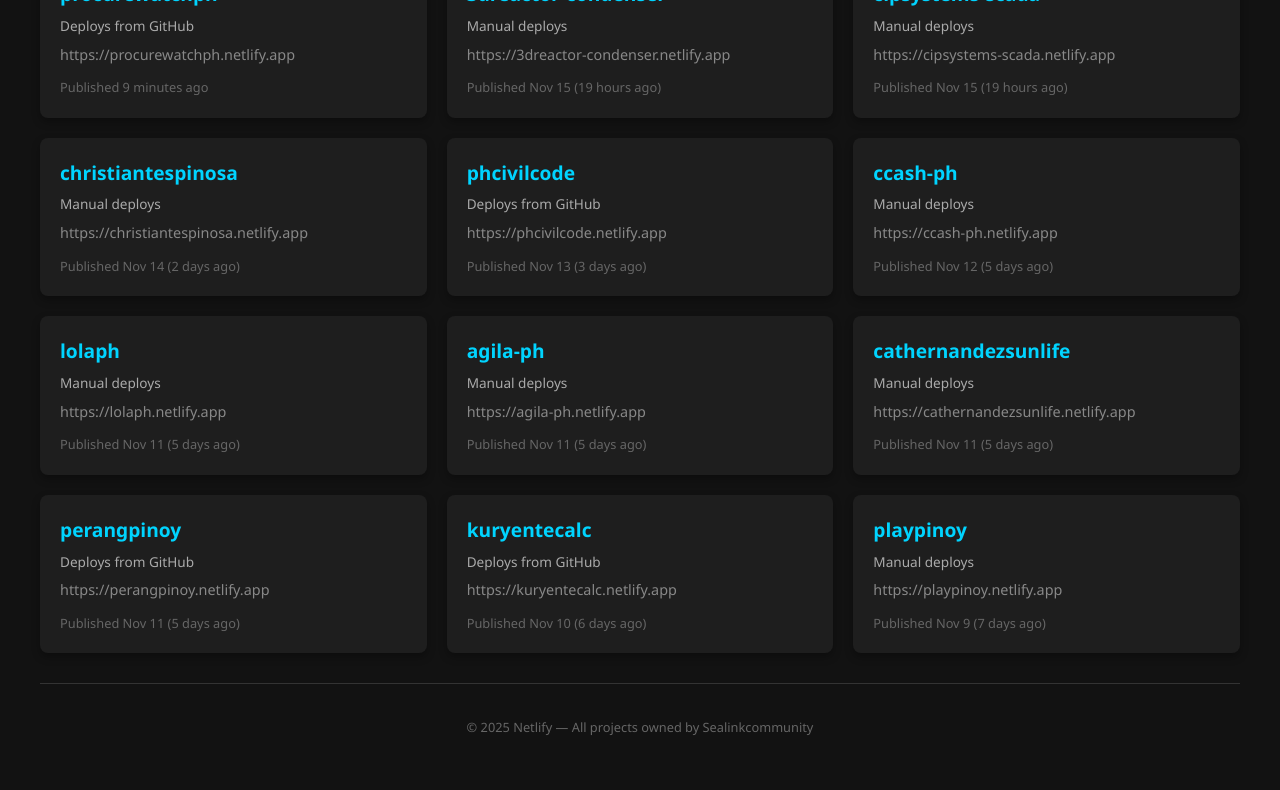
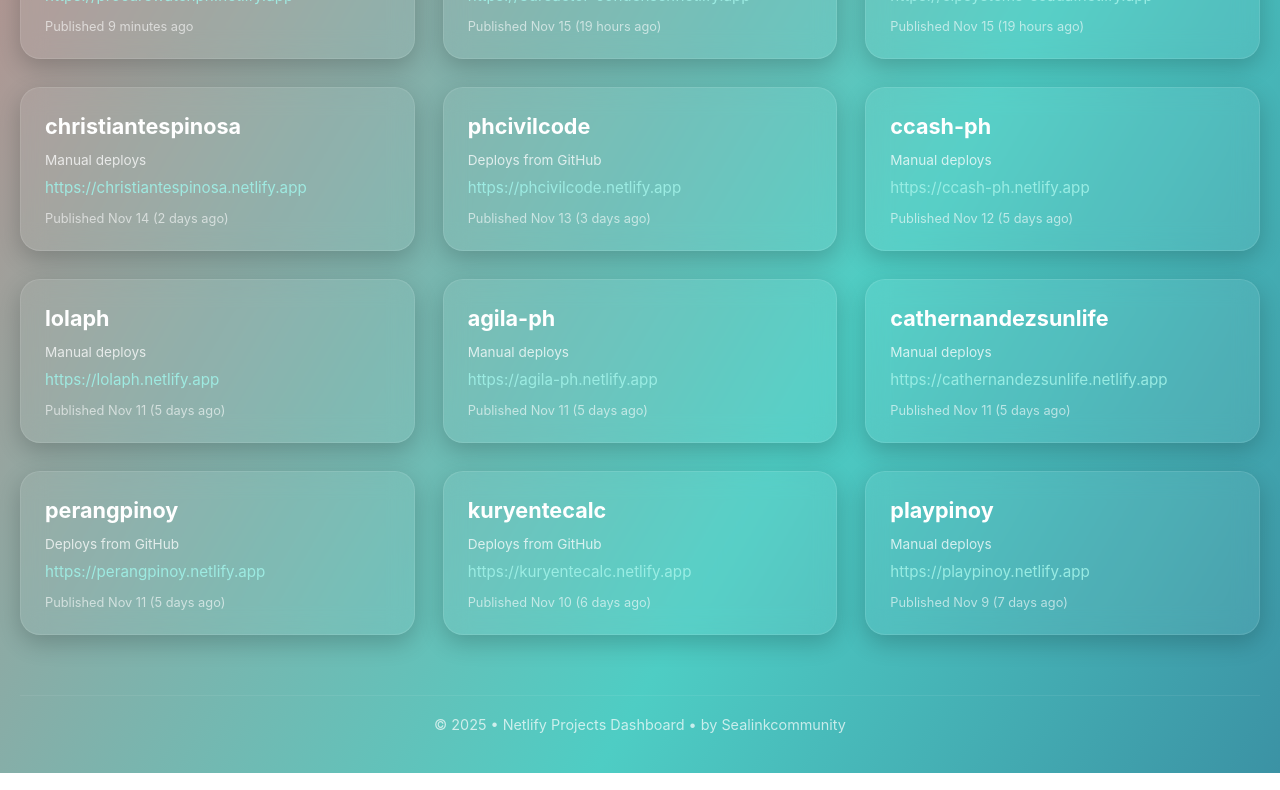
Before and after one commit to esp046-cyber/Project-1.0, a plain HTML site: page index.html in a window 1280 px wide. Shown: the part 291-1081 px from the top of the page. Drawn offline with Linux system fonts and the light colour scheme.

Commit message:
Add files via upload

```diff
--- a/index.html
+++ b/index.html
@@ -1,188 +1,277 @@
 <!DOCTYPE html>
 <html lang="en">
 <head>
-    <meta charset="UTF-8">
-    <meta name="viewport" content="width=device-width, initial-scale=1.0">
-    <title>My Netlify Projects Overview</title>
+  <meta charset="UTF-8" />
+  <meta name="viewport" content="width=device-width, initial-scale=1.0" />
+  <title>Netlify Projects • 2025 Motion Design</title>
   <style>
+    /* Base styles with motion & 2025 aesthetics */
+    :root {
+      --gradient-angle: 120deg;
+    }
+
+    * {
+      margin: 0;
+      padding: 0;
+      box-sizing: border-box;
+    }
+
     body {
-            font-family: 'Segoe UI', Tahoma, Geneva, Verdana, sans-serif;
-            background-color: #121212;
-            color: #ffffff;
-            margin: 0;
-            padding: 20px;
-            line-height: 1.6;
+      font-family: 'Inter', -apple-system, BlinkMacSystemFont, sans-serif;
+      color: white;
+      min-height: 100vh;
+      padding: 40px 20px;
+      overflow-x: hidden;
+      background: linear-gradient(var(--gradient-angle), #6e45e2, #88d3ce, #ff6b6b, #4ecdc4, #1a2a6c);
+      background-size: 400% 400%;
+      animation: gradientShift 15s ease infinite;
+      position: relative;
     }
+
+    @keyframes gradientShift {
+      0% { background-position: 0% 50%; }
+      50% { background-position: 100% 50%; }
+      100% { background-position: 0% 50%; }
+    }
+
     .container {
-            max-width: 1200px;
+      max-width: 1400px;
       margin: 0 auto;
     }
+
     header {
       text-align: center;
-            padding: 20px 0;
-            border-bottom: 1px solid #333;
-            margin-bottom: 30px;
+      margin-bottom: 50px;
+      animation: fadeInUp 0.8s ease-out;
     }
+
     h1 {
-            color: #00d4ff;
-            font-size: 2.5em;
+      font-size: 3.2rem;
+      font-weight: 800;
+      margin-bottom: 12px;
+      background: linear-gradient(90deg, #00ffe1, #ff00c8, #00dbde);
+      -webkit-background-clip: text;
+      -webkit-text-fill-color: transparent;
+      background-clip: text;
+      text-shadow: 0 2px 10px rgba(0,0,0,0.1);
     }
-        .project-list {
+
+    .subtitle {
+      font-size: 1.1rem;
+      opacity: 0.9;
+      letter-spacing: 0.5px;
+    }
+
+    .project-grid {
       display: grid;
-            grid-template-columns: repeat(auto-fill, minmax(300px, 1fr));
-            gap: 20px;
+      grid-template-columns: repeat(auto-fill, minmax(320px, 1fr));
+      gap: 28px;
     }
+
     .project-card {
-            background-color: #1e1e1e;
-            border-radius: 8px;
-            padding: 20px;
-            box-shadow: 0 4px 8px rgba(0, 0, 0, 0.3);
-            transition: transform 0.2s ease;
+      backdrop-filter: blur(12px);
+      background: rgba(255, 255, 255, 0.06);
+      border: 1px solid rgba(255, 255, 255, 0.1);
+      border-radius: 20px;
+      padding: 24px;
+      transition: all 0.4s cubic-bezier(0.175, 0.885, 0.32, 1.275);
+      box-shadow: 0 8px 24px rgba(0, 0, 0, 0.2);
+      position: relative;
+      overflow: hidden;
     }
+
+    .project-card::before {
+      content: '';
+      position: absolute;
+      top: 0;
+      left: -100%;
+      width: 100%;
+      height: 100%;
+      background: linear-gradient(90deg, transparent, rgba(255,255,255,0.15), transparent);
+      transition: 0.6s;
+    }
+
     .project-card:hover {
-            transform: translateY(-5px);
+      transform: translateY(-8px);
+      border-color: rgba(255, 255, 255, 0.3);
+      background: rgba(255, 255, 255, 0.09);
     }
-        .project-name {
-            font-weight: bold;
-            font-size: 1.2em;
-            color: #00d4ff;
-            margin-bottom: 5px;
+
+    .project-card:hover::before {
+      left: 100%;
+    }
+
+    .project-link {
+      display: block;
+      font-size: 1.35rem;
+      font-weight: 700;
+      margin-bottom: 12px;
+      color: white;
       text-decoration: none;
+      transition: color 0.3s ease;
+      line-height: 1.3;
+    }
+
+    .project-link:hover {
+      background: linear-gradient(90deg, #00ffe1, #ff00c8);
+      -webkit-background-clip: text;
+      -webkit-text-fill-color: transparent;
+      background-clip: text;
+    }
+
+    .deploy-method {
+      font-size: 0.85rem;
+      opacity: 0.75;
+      margin: 10px 0;
+    }
+
+    .project-url {
       display: block;
+      font-size: 0.95rem;
+      color: #a0f0e7;
+      text-decoration: none;
+      word-break: break-all;
+      opacity: 0.9;
+      transition: all 0.3s ease;
     }
-        .project-name:hover {
-            text-decoration: underline;
+
+    .project-url:hover {
+      color: white;
+      opacity: 1;
+      text-shadow: 0 0 8px rgba(0, 255, 225, 0.6);
     }
-        .deploy-method {
-            font-size: 0.85em;
-            color: #aaa;
-            margin: 5px 0;
+
+    .published-date {
+      font-size: 0.8rem;
+      opacity: 0.6;
+      margin-top: 14px;
     }
-        .project-url {
-            color: #888;
-            font-size: 0.9em;
-            word-break: break-all;
-            margin-top: 10px;
-            text-decoration: none;
-        }
-        .project-url:hover {
-            text-decoration: underline;
-            color: #00d4ff;
-        }
-        .published-date {
-            font-size: 0.8em;
-            color: #666;
-            margin-top: 10px;
-        }
+
     footer {
       text-align: center;
-            padding: 20px;
-            border-top: 1px solid #333;
-            margin-top: 30px;
-            font-size: 0.8em;
-            color: #666;
+      margin-top: 60px;
+      padding-top: 20px;
+      font-size: 0.9rem;
+      opacity: 0.7;
+      border-top: 1px solid rgba(255,255,255,0.1);
+    }
+
+    /* Entrance animations */
+    @keyframes fadeInUp {
+      from {
+        opacity: 0;
+        transform: translateY(20px);
+      }
+      to {
+        opacity: 1;
+        transform: translateY(0);
+      }
+    }
+
+    .project-card {
+      animation: fadeInUp 0.6s ease-out forwards;
+      animation-delay: calc(var(--i) * 0.1s);
+      opacity: 0;
+    }
+
+    /* Respect user motion preferences */
+    @media (prefers-reduced-motion: reduce) {
+      * {
+        animation-duration: 0.01ms !important;
+        animation-iteration-count: 1 !important;
+        transition: none !important;
+      }
     }
   </style>
 </head>
 <body>
   <div class="container">
     <header>
-            <h1>My Netlify Projects Overview 1.0</h1>
-            <p>As of Sunday, November 16, 2025</p>
+      <h1>🌌 My Netlify Projects • 2025</h1>
+      <p class="subtitle">Live apps • Motion design • Powered by Netlify</p>
     </header>
 
-        <div class="project-list">
-            <!-- Project 1 -->
-            <div class="project-card">
-                <a href="https://procurewatchph.netlify.app" target="_blank" class="project-name">procurewatchph</a>
+    <div class="project-grid">
+      <!-- Dynamically add animation delay index -->
+      <div class="project-card" style="--i:0">
+        <a href="https://procurewatchph.netlify.app" target="_blank" class="project-link">procurewatchph</a>
         <div class="deploy-method">Deploys from GitHub</div>
         <a href="https://procurewatchph.netlify.app" target="_blank" class="project-url">https://procurewatchph.netlify.app</a>
         <div class="published-date">Published 9 minutes ago</div>
       </div>
 
-            <!-- Project 2 -->
-            <div class="project-card">
-                <a href="https://3dreactor-condenser.netlify.app" target="_blank" class="project-name">3dreactor-condenser</a>
+      <div class="project-card" style="--i:1">
+        <a href="https://3dreactor-condenser.netlify.app" target="_blank" class="project-link">3dreactor-condenser</a>
         <div class="deploy-method">Manual deploys</div>
         <a href="https://3dreactor-condenser.netlify.app" target="_blank" class="project-url">https://3dreactor-condenser.netlify.app</a>
         <div class="published-date">Published Nov 15 (19 hours ago)</div>
       </div>
 
-            <!-- Project 3 -->
-            <div class="project-card">
-                <a href="https://cipsystems-scada.netlify.app" target="_blank" class="project-name">cipsystems-scada</a>
+      <div class="project-card" style="--i:2">
+        <a href="https://cipsystems-scada.netlify.app" target="_blank" class="project-link">cipsystems-scada</a>
         <div class="deploy-method">Manual deploys</div>
         <a href="https://cipsystems-scada.netlify.app" target="_blank" class="project-url">https://cipsystems-scada.netlify.app</a>
         <div class="published-date">Published Nov 15 (19 hours ago)</div>
       </div>
 
-            <!-- Project 4 -->
-            <div class="project-card">
-                <a href="https://christiantespinosa.netlify.app" target="_blank" class="project-name">christiantespinosa</a>
+      <div class="project-card" style="--i:3">
+        <a href="https://christiantespinosa.netlify.app" target="_blank" class="project-link">christiantespinosa</a>
         <div class="deploy-method">Manual deploys</div>
         <a href="https://christiantespinosa.netlify.app" target="_blank" class="project-url">https://christiantespinosa.netlify.app</a>
         <div class="published-date">Published Nov 14 (2 days ago)</div>
       </div>
 
-            <!-- Project 5 -->
-            <div class="project-card">
-                <a href="https://phcivilcode.netlify.app" target="_blank" class="project-name">phcivilcode</a>
+      <div class="project-card" style="--i:4">
+        <a href="https://phcivilcode.netlify.app" target="_blank" class="project-link">phcivilcode</a>
         <div class="deploy-method">Deploys from GitHub</div>
         <a href="https://phcivilcode.netlify.app" target="_blank" class="project-url">https://phcivilcode.netlify.app</a>
         <div class="published-date">Published Nov 13 (3 days ago)</div>
       </div>
 
-            <!-- Project 6 -->
-            <div class="project-card">
-                <a href="https://ccash-ph.netlify.app" target="_blank" class="project-name">ccash-ph</a>
+      <div class="project-card" style="--i:5">
+        <a href="https://ccash-ph.netlify.app" target="_blank" class="project-link">ccash-ph</a>
         <div class="deploy-method">Manual deploys</div>
         <a href="https://ccash-ph.netlify.app" target="_blank" class="project-url">https://ccash-ph.netlify.app</a>
         <div class="published-date">Published Nov 12 (5 days ago)</div>
       </div>
 
-            <!-- Project 7 -->
-            <div class="project-card">
-                <a href="https://lolaph.netlify.app" target="_blank" class="project-name">lolaph</a>
+      <div class="project-card" style="--i:6">
+        <a href="https://lolaph.netlify.app" target="_blank" class="project-link">lolaph</a>
         <div class="deploy-method">Manual deploys</div>
         <a href="https://lolaph.netlify.app" target="_blank" class="project-url">https://lolaph.netlify.app</a>
         <div class="published-date">Published Nov 11 (5 days ago)</div>
       </div>
 
-            <!-- Project 8 -->
-            <div class="project-card">
-                <a href="https://agila-ph.netlify.app" target="_blank" class="project-name">agila-ph</a>
+      <div class="project-card" style="--i:7">
+        <a href="https://agila-ph.netlify.app" target="_blank" class="project-link">agila-ph</a>
         <div class="deploy-method">Manual deploys</div>
         <a href="https://agila-ph.netlify.app" target="_blank" class="project-url">https://agila-ph.netlify.app</a>
         <div class="published-date">Published Nov 11 (5 days ago)</div>
       </div>
 
-            <!-- Project 9 -->
-            <div class="project-card">
-                <a href="https://cathernandezsunlife.netlify.app" target="_blank" class="project-name">cathernandezsunlife</a>
+      <div class="project-card" style="--i:8">
+        <a href="https://cathernandezsunlife.netlify.app" target="_blank" class="project-link">cathernandezsunlife</a>
         <div class="deploy-method">Manual deploys</div>
         <a href="https://cathernandezsunlife.netlify.app" target="_blank" class="project-url">https://cathernandezsunlife.netlify.app</a>
         <div class="published-date">Published Nov 11 (5 days ago)</div>
       </div>
 
-            <!-- Project 10 -->
-            <div class="project-card">
-                <a href="https://perangpinoy.netlify.app" target="_blank" class="project-name">perangpinoy</a>
+      <div class="project-card" style="--i:9">
+        <a href="https://perangpinoy.netlify.app" target="_blank" class="project-link">perangpinoy</a>
         <div class="deploy-method">Deploys from GitHub</div>
         <a href="https://perangpinoy.netlify.app" target="_blank" class="project-url">https://perangpinoy.netlify.app</a>
         <div class="published-date">Published Nov 11 (5 days ago)</div>
       </div>
 
-            <!-- Project 11 -->
-            <div class="project-card">
-                <a href="https://kuryentecalc.netlify.app" target="_blank" class="project-name">kuryentecalc</a>
+      <div class="project-card" style="--i:10">
+        <a href="https://kuryentecalc.netlify.app" target="_blank" class="project-link">kuryentecalc</a>
         <div class="deploy-method">Deploys from GitHub</div>
         <a href="https://kuryentecalc.netlify.app" target="_blank" class="project-url">https://kuryentecalc.netlify.app</a>
         <div class="published-date">Published Nov 10 (6 days ago)</div>
       </div>
 
-            <!-- Project 12 -->
-            <div class="project-card">
-                <a href="https://playpinoy.netlify.app" target="_blank" class="project-name">playpinoy</a>
+      <div class="project-card" style="--i:11">
+        <a href="https://playpinoy.netlify.app" target="_blank" class="project-link">playpinoy</a>
         <div class="deploy-method">Manual deploys</div>
         <a href="https://playpinoy.netlify.app" target="_blank" class="project-url">https://playpinoy.netlify.app</a>
         <div class="published-date">Published Nov 9 (7 days ago)</div>
@@ -190,7 +279,7 @@
     </div>
 
     <footer>
-            <p>© 2025 Netlify — All projects owned by Sealinkcommunity</p>
+      <p>© 2025 • Netlify Projects Dashboard • by Sealinkcommunity</p>
     </footer>
   </div>
 </body>
```
Lines whose indentation alone changed are shown as unchanged.
